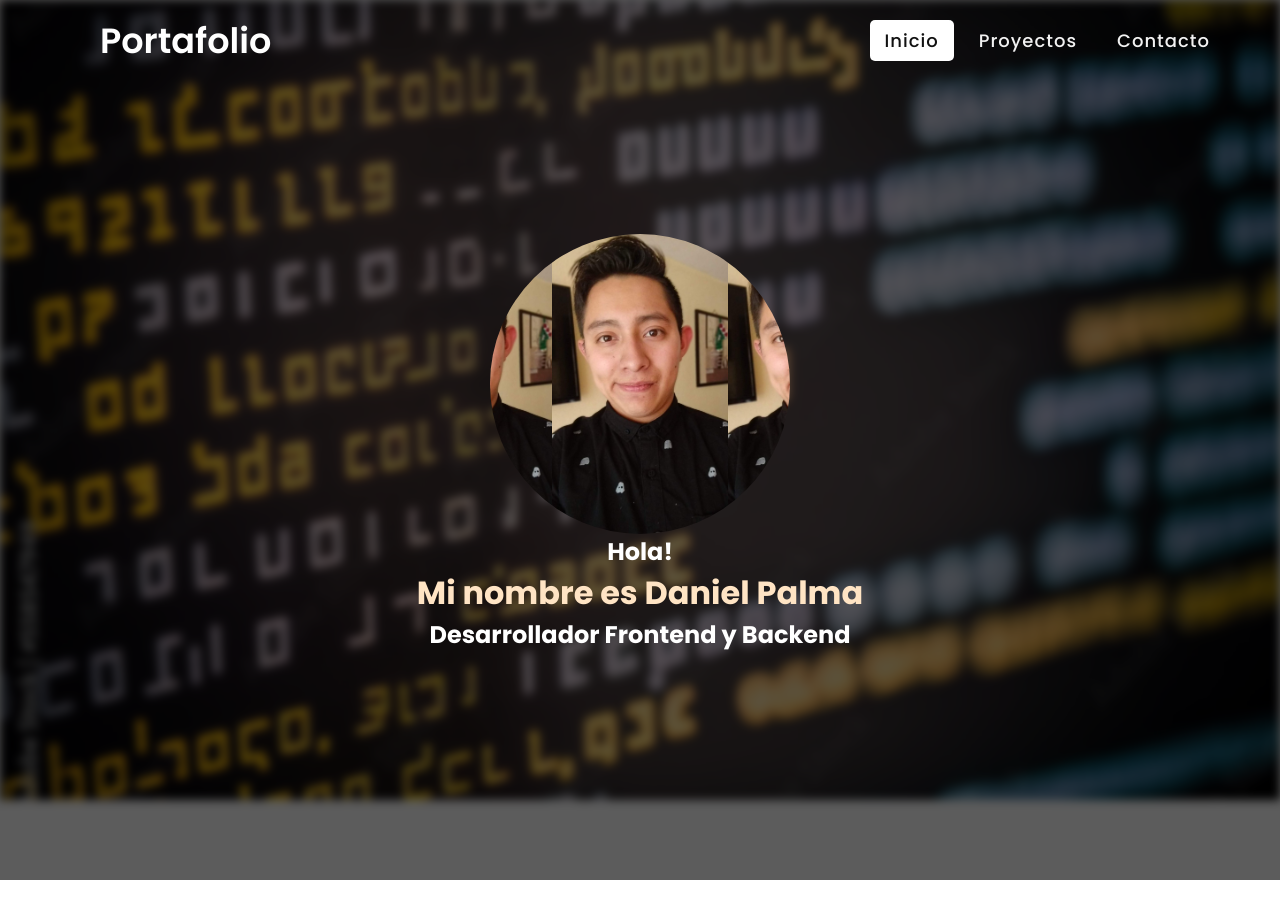
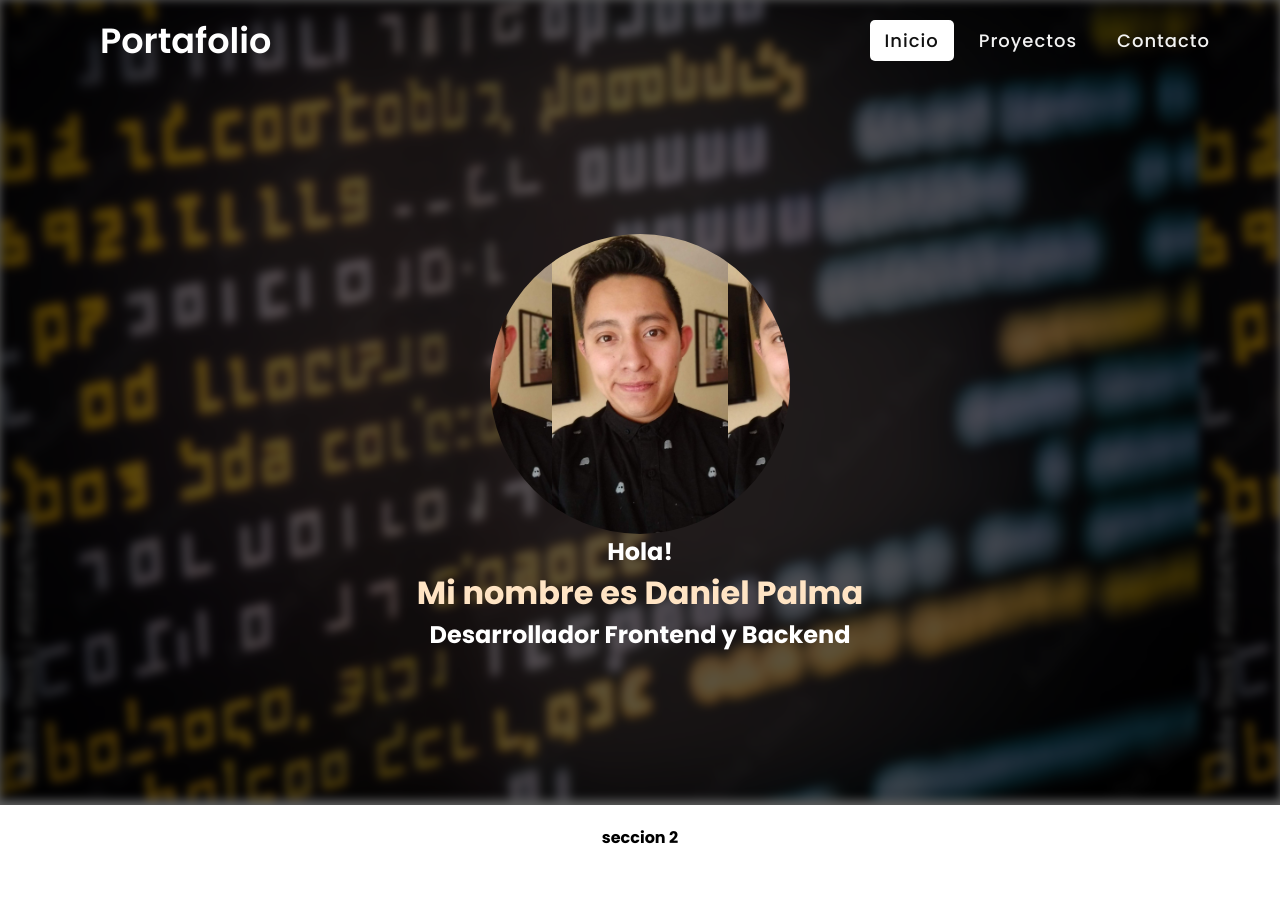
Before and after one commit to PalminUuU/portafolio-react, a React (Create React App) app: page / in a window 1280 px wide. Shown: the top 918 px of the page. Before the commit the page ends 880 px from the top, so only its background shows below. Built offline with nearby package versions, Linux system fonts and the light colour scheme.

Commit message:
sticky nav y seccion 2

```diff
--- a/src/assets/css/general.css
+++ b/src/assets/css/general.css
@@ -6,6 +6,10 @@
   font-family: 'Poppins', sans-serif;
 }
 
+.Inicio {
+  /* Otras propiedades de estilo... */
+  overflow: hidden; /* Para ocultar el desborde de las secciones */
+}
 
 body{
   height: 100vh;
@@ -37,8 +41,8 @@ body{
   width: 100%;
   height: 100%;
   background-image: url('../images/bg.jpg');
-  background-size: cover;
-  background-position: center;
+  background-size: contain;
+  background-position:initial;
   filter: blur(5px); /* Ajusta el valor para cambiar el nivel de desenfoque */
   z-index: -3; /* Coloca el fondo desenfocado detrás del contenido */
 }
@@ -46,6 +50,7 @@ body{
 .color-des{
   background-color: rgba(0, 0, 0, 0.64);
   z-index: -3;
+  margin-bottom: -75px;
 }
 
 .color-nombre{
@@ -63,3 +68,10 @@ body{
   margin-top: -75px; /* Ajusta para posicionar correctamente sobre el texto */
   z-index: 0; /* Coloca la foto por encima del fondo desenfocado */
 }
+
+#seccion2 {
+  text-align: center;
+  padding: 20px 0; /* Agrega espacio alrededor del h4 */
+  background-color: white; /* Fondo blanco para la segunda sección */
+  min-height: calc(100vh - 200px); /* Altura mínima para que se vea la sección en blanco al hacer scroll */
+}
--- a/src/assets/css/nav.css
+++ b/src/assets/css/nav.css
@@ -7,6 +7,7 @@ nav{
   justify-content: space-between;
   padding: 0 50px 0 100px;
   flex-wrap: wrap;
+  z-index: 1;
 }
 nav .logo{
   color: #fff;
@@ -61,7 +62,7 @@ input[type="checkbox"]{
     position: fixed;
     top: 80px;
     left: -100%;
-    background: #111;
+    background: #111111;
     height: 100vh;
     width: 100%;
     text-align: center;
@@ -89,7 +90,7 @@ input[type="checkbox"]{
   nav ul li a.active,
   nav ul li a:hover{
     background: none;
-    color: cyan;
+    color: bisque;
   }
 }
 .content{
--- a/src/components/NavBar.js
+++ /dev/null
@@ -1,19 +0,0 @@
-import React from 'react'
-import "../assets/css/nav.css";
-
-export default function NavBar() {
-  return (
-    <nav>
-      <div class="logo">Portafolio</div>
-      <input type="checkbox" id="click"/>
-      <label for="click" class="menu-btn">
-        <i class="fas fa-bars"></i>
-      </label>
-      <ul>
-        <li><a class="active" href="#">Inicio</a></li>
-        <li><a href="#">Proyectos</a></li>
-        <li><a href="#">Contacto</a></li>
-      </ul>
-      </nav>
-  )
-}
--- /dev/null
+++ b/src/components/NavBar.jsx
@@ -0,0 +1,38 @@
+import React, { useEffect } from "react";
+import $ from "jquery"; // Importa jQuery
+import "../assets/css/nav.css";
+
+export default function NavBar() {
+  useEffect(() => {
+    $(window).on("scroll", () => {
+      const navbar = $("nav");
+      const content = $(".content");
+      const scrollY = $(window).scrollTop();
+
+      if (navbar && content) {
+        if (scrollY > 80) {
+          navbar.css("position", "fixed");
+          content.css("marginTop", "80px"); // Ajusta el margen superior según la altura del navbar
+        } else {
+          navbar.css("position", "relative");
+          content.css("marginTop", "0");
+        }
+      }
+    });
+  }, []);
+
+  return (
+    <nav>
+      <div className="logo">Portafolio</div>
+      <input type="checkbox" id="click"/>
+      <label htmlFor="click" className="menu-btn">
+        <i className="fas fa-bars"></i>
+      </label>
+      <ul>
+        <li><a className="active" href="#">Inicio</a></li>
+        <li><a href="#">Proyectos</a></li>
+        <li><a href="#">Contacto</a></li>
+      </ul>
+    </nav>
+  )
+}
--- a/src/pages/HomePage.jsx
+++ b/src/pages/HomePage.jsx
@@ -7,6 +7,8 @@ function HomePage(props) {
   return (
     <div className="Inicio">
       <NavBar />
+      <div>
+        <div>
           <div className="color-des">
             <div className="blur-background"></div>
             <div className="div_principal content-container">
@@ -19,6 +21,12 @@ function HomePage(props) {
             </div>
           </div>
         </div>
+
+        <div id="seccion2">
+          <h4>seccion 2</h4>
+        </div>
+      </div>
+    </div>
   );
 }
 
```
Lines whose indentation alone changed are shown as unchanged.
